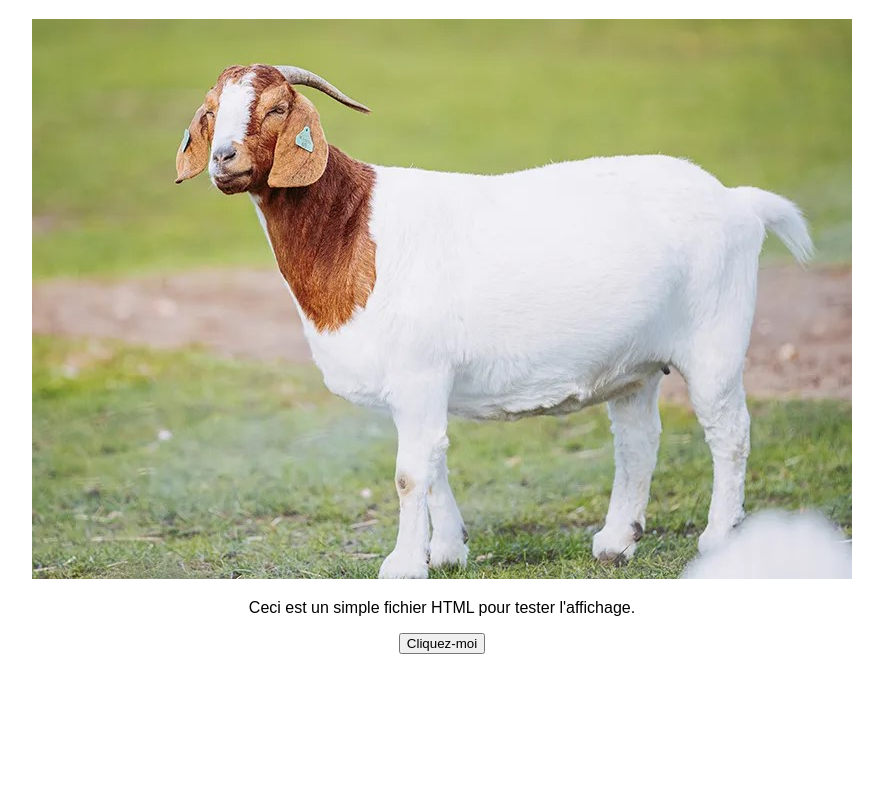
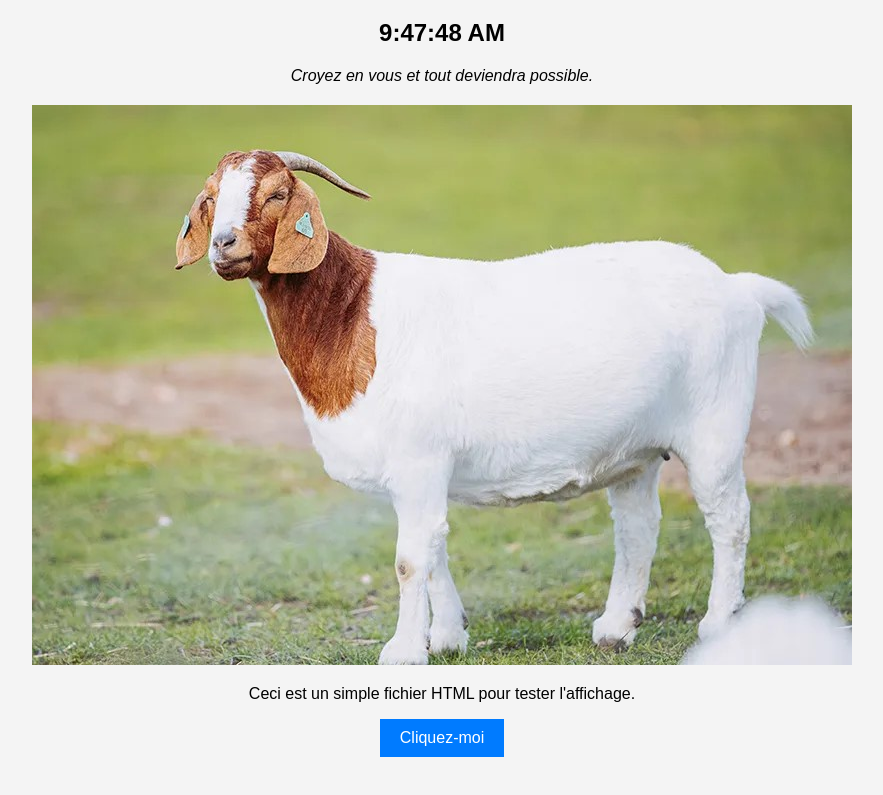
Before and after one commit to MevenLeVrai/formation-html, a plain HTML site: page index.html in a window 1280 px wide. Shown: the part 119-914 px from the top of the page, without its empty margins (198-1081 px from the left). Before the commit the page ends 831 px from the top, so only its background shows below. Drawn offline with Linux system fonts and the light colour scheme.

Commit message:
stimulation

```diff
--- a/index.html
+++ b/index.html
@@ -9,16 +9,59 @@
             font-family: Arial, sans-serif;
             text-align: center;
             padding: 50px;
+            background-color: #f4f4f4;
         }
         h1 {
             color: #007bff;
+        }
+        #clock {
+            font-size: 1.5em;
+            margin: 20px 0;
+            font-weight: bold;
+        }
+        #quote {
+            font-style: italic;
+            margin-bottom: 20px;
+        }
+        button {
+            background-color: #007bff;
+            color: white;
+            border: none;
+            padding: 10px 20px;
+            font-size: 1em;
+            cursor: pointer;
+            transition: transform 0.2s, background-color 0.3s;
+        }
+        button:hover {
+            background-color: #0056b3;
+            transform: scale(1.1);
         }
     </style>
 </head>
 <body>
     <h1>Bienvenue sur la page de test !</h1>
-    <img src="/boer_vpse.jpeg"/>
+    <div id="clock">00:00:00</div>
+    <p id="quote"></p>
+    <img src="/boer_vpse.jpeg" alt="Image de test"/>
     <p>Ceci est un simple fichier HTML pour tester l'affichage.</p>
     <button onclick="alert('Bouton cliqué !')">Cliquez-moi</button>
+
+    <script>
+        function updateClock() {
+            let now = new Date();
+            let timeString = now.toLocaleTimeString();
+            document.getElementById('clock').innerText = timeString;
+        }
+        setInterval(updateClock, 1000);
+        updateClock();
+
+        let quotes = [
+            "Le succès, c'est tomber sept fois, se relever huit.",
+            "L’échec est seulement l’opportunité de recommencer d’une façon plus intelligente.",
+            "La seule limite à notre épanouissement de demain est nos doutes d’aujourd’hui.",
+            "Croyez en vous et tout deviendra possible."
+        ];
+        document.getElementById('quote').innerText = quotes[Math.floor(Math.random() * quotes.length)];
+    </script>
 </body>
 </html>
```
